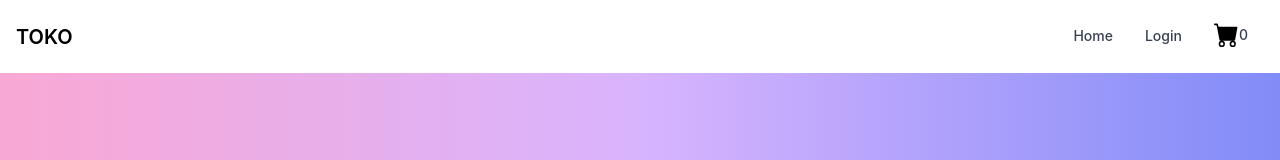
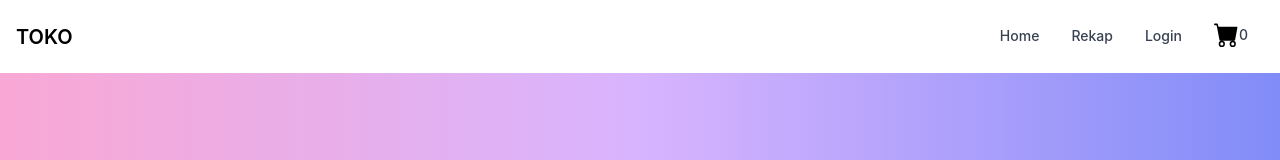
Before and after one commit to egi321910004/E-Commerce-FP2, a React (Create React App) app: page /login in a window 1280 px wide. Shown: the top 160 px of the page. Built offline with nearby package versions, Linux system fonts and the light colour scheme.

Commit message:
Refactoring
-Refactoring

```diff
--- a/src/components/Navbar.jsx
+++ b/src/components/Navbar.jsx
@@ -19,7 +19,13 @@
             >
               Home
             </Link>
-
+            <Link
+              as={Link}
+              to="/Rekap"
+              class="block py-2 pl-3 pr-4 text-gray-700 rounded hover:bg-gray-100 md:hover:bg-transparent md:border-0 md:hover:text-blue-700 md:p-0 dark:text-gray-400 md:dark:hover:text-white dark:hover:bg-gray-700 dark:hover:text-white md:dark:hover:bg-transparent"
+            >
+              Rekap
+            </Link>
             <Link
               as={Link}
               to="/login"
--- a/src/index.js
+++ b/src/index.js
@@ -5,7 +5,7 @@
 import reportWebVitals from "./reportWebVitals";
 import { Provider } from "react-redux";
 import { BrowserRouter } from "react-router-dom";
-import { store } from "./redux/Store";
+import { store } from "./redux/store";
 
 const root = ReactDOM.createRoot(document.getElementById("root"));
 root.render(
```
